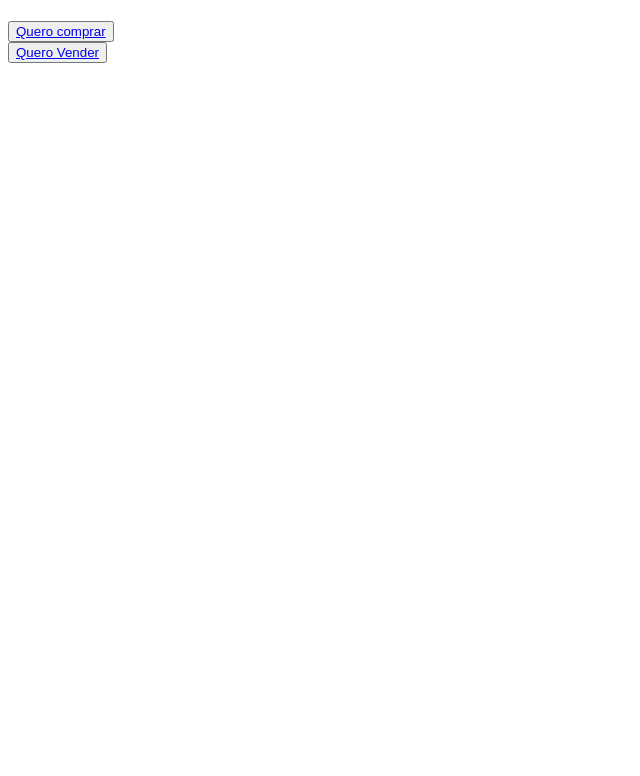
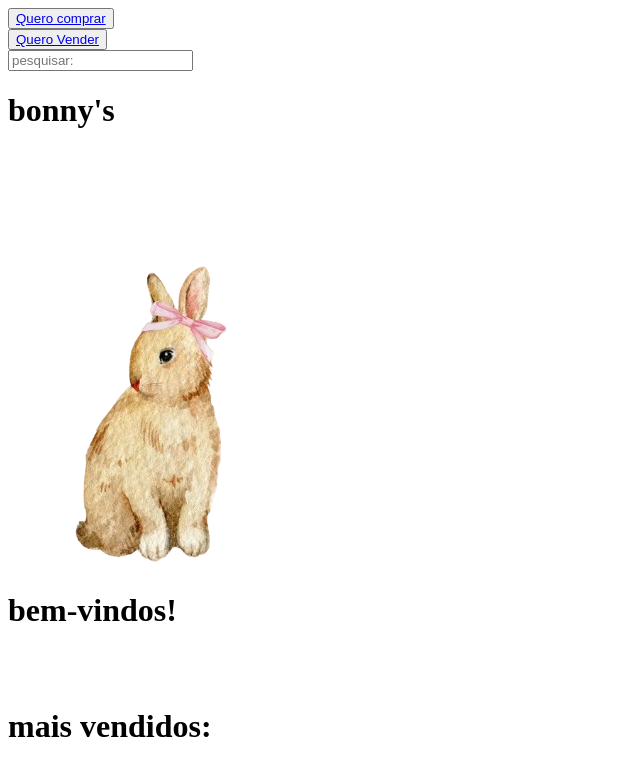
Before and after one commit to hmnenj/Boonies, a PHP site: page / in a window 1280 px wide. Shown: the top 776 px of the page, without its empty margins (0-640 px from the left). Run offline with PHP 8.4, Linux system fonts and the light colour scheme.

Commit message:
Mudancas

```diff
--- /dev/null
+++ b/htmlPHP/css/index.css
@@ -0,0 +1,4 @@
+@font-face {
+    font-family: myFirstFont;
+    src: url(./fonte/Playlist_Script.otf);
+  }
--- /dev/null
+++ b/htmlPHP/dadosCliente.json
@@ -0,0 +1 @@
+[{"nome":"Ana ","email":"bialukasavicus@gmail.com","CPF":"147.426.568-57","CEP":"06414-000","senha":"nina"}]
--- /dev/null
+++ b/htmlPHP/dadosVendedor.json
@@ -0,0 +1 @@
+[{"nome":"aaaaa","email":"RSDTERTY@gmail.com","senha":"nina","CNPJ":"22.222.222\/2222-22"}]
--- a/htmlPHP/index.php
+++ b/htmlPHP/index.php
@@ -3,17 +3,31 @@
 <head>
     <meta charset="UTF-8">
     <meta name="viewport" content="width=device-width, initial-scale=1.0">
-    <title>Boonies</title>
+    <link rel="stylesheet" href="index.css">
+    <title>bonny´s</title>
 </head>
-<body>
-    <h1></h1>
+<header>
     <div>
             <button><a href="./cadastroCliente.php">Quero comprar</a></button>
     </div>
     <div>
         <button><a href="./cadastroVendedor.php">Quero Vender</a></button>
     </div>
+    <div class="search">
+        <form action="#">
+            <input type ="text" placeholder="pesquisar:" name="search">
+        </form>
+    </div>
+</header>
 
-    </form>
+<body>
+    <div class=logo>
+    <h1>bonny's</h1>
+     <img src="./uploads/bonnys.png" alt="bonny's">
+    </div>
+    <h1>bem-vindos!</h1>
+    <br>
+    <br>
+    <h1>mais vendidos:</h1>
 </body>
 </html>
```
Also changed, not shown: htmlPHP/fonte/Playlist Caps.otf (added), htmlPHP/fonte/Playlist Ornament.otf (added), htmlPHP/fonte/Playlist Script.otf (added), htmlPHP/uploads/bonnys.png (added). Lines whose indentation alone changed are shown as unchanged.
